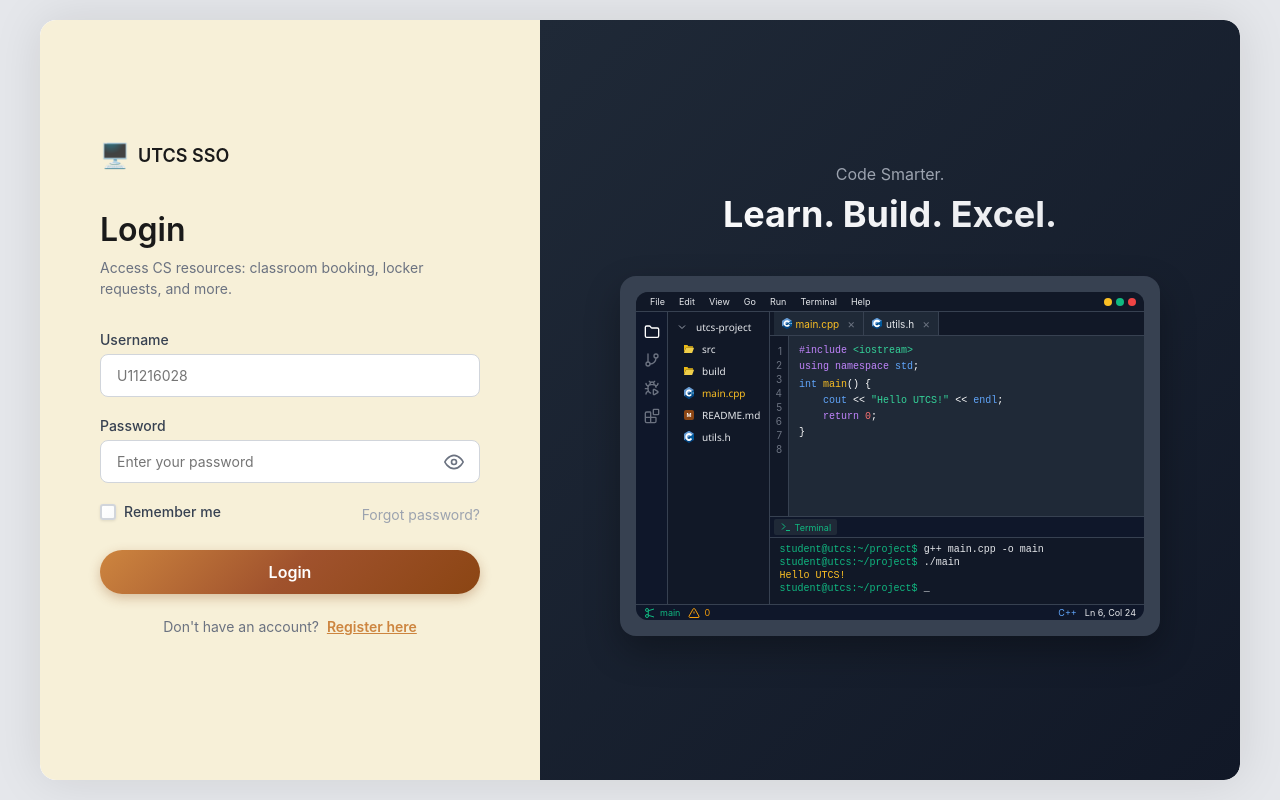
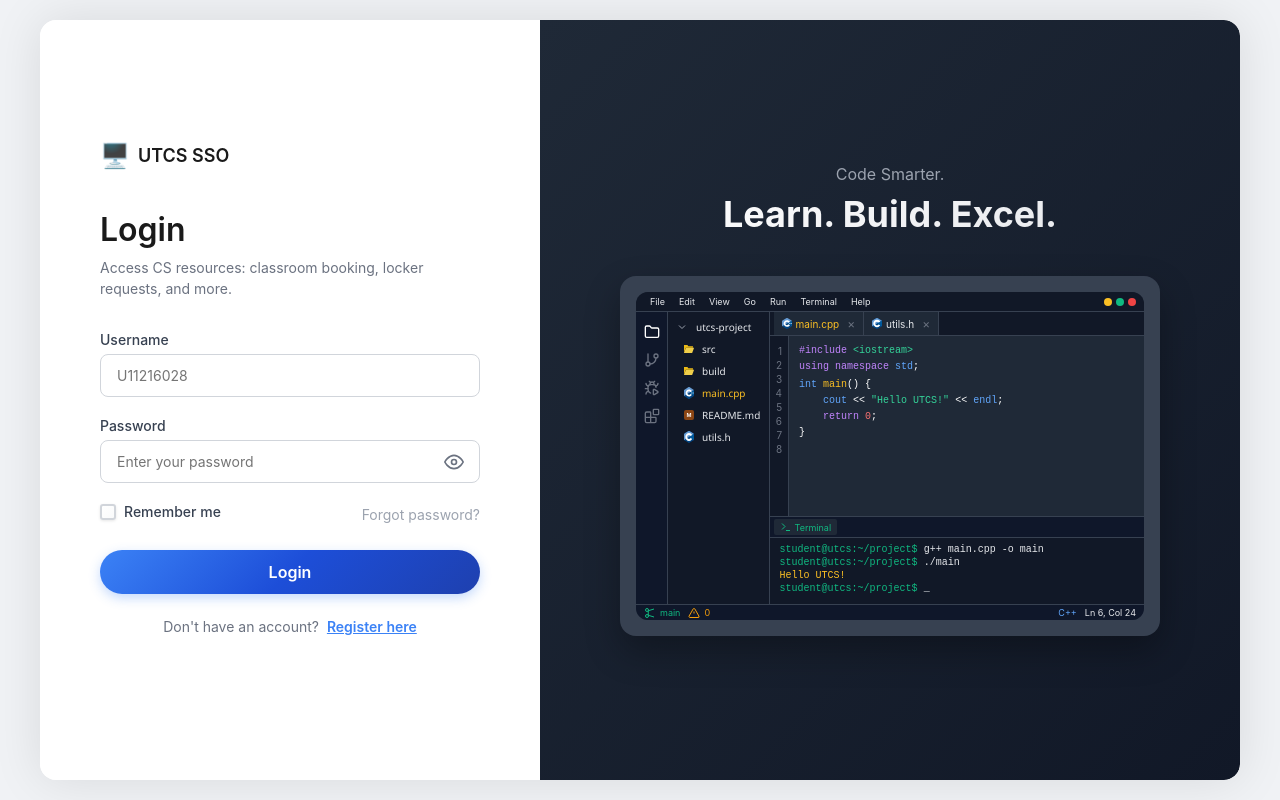
Before and after one commit to UTCS-G505/SSO-Frontend, a Vue app: page /login in a window 1280 px wide. Built offline with nearby package versions, Linux system fonts and the light colour scheme; the HTML template or start-up script is replaced by a standard one.

Commit message:
style: change the theme of login page to blue

```diff
--- a/src/components/login/LoginForm.vue
+++ b/src/components/login/LoginForm.vue
@@ -174,7 +174,7 @@ const handleToggleMode = () => {
   flex-direction: column;
   justify-content: center;
   max-width: 500px;
-  background: #f7f0d8;
+  background: #fff;
   border-radius: 16px 0 0 16px;
 }
 
@@ -282,9 +282,9 @@ input:disabled {
 }
 
 .remember-me input[type='checkbox']:checked {
-  background: linear-gradient(135deg, #a0522d 0%, #8b4513 100%);
-  border-color: #a0522d;
-  box-shadow: 0 2px 4px rgba(139, 69, 19, 0.3);
+  background: linear-gradient(135deg, #3b82f6 0%, #1d4ed8 100%);
+  border-color: #3b82f6;
+  box-shadow: 0 2px 4px rgba(59, 130, 246, 0.3);
 }
 
 .remember-me input[type='checkbox']:checked::after {
@@ -312,7 +312,7 @@ input:disabled {
 .login-btn {
   width: 100%;
   padding: 12px 16px;
-  background: linear-gradient(135deg, #cd853f 0%, #a0522d 50%, #8b4513 100%);
+  background: linear-gradient(135deg, #3b82f6 0%, #1d4ed8 50%, #1e40af 100%);
   color: white;
   border: none;
   border-radius: 25px;
@@ -320,7 +320,7 @@ input:disabled {
   font-weight: 600;
   cursor: pointer;
   transition: all 0.3s ease;
-  box-shadow: 0 4px 12px rgba(139, 69, 19, 0.3);
+  box-shadow: 0 4px 12px rgba(59, 130, 246, 0.3);
   position: relative;
   overflow: hidden;
 }
@@ -338,8 +338,8 @@ input:disabled {
 
 .login-btn:hover:not(:disabled) {
   transform: translateY(-2px);
-  box-shadow: 0 6px 20px rgba(139, 69, 19, 0.4);
-  background: linear-gradient(135deg, #daa520 0%, #cd853f 50%, #a0522d 100%);
+  box-shadow: 0 6px 20px rgba(59, 130, 246, 0.4);
+  background: linear-gradient(135deg, #60a5fa 0%, #3b82f6 50%, #1d4ed8 100%);
 }
 
 .login-btn:hover:not(:disabled)::before {
@@ -382,7 +382,7 @@ input:disabled {
 .toggle-btn {
   background: none;
   border: none;
-  color: #cd853f;
+  color: #3b82f6;
   font-weight: 600;
   cursor: pointer;
   font-size: 14px;
@@ -392,7 +392,7 @@ input:disabled {
 }
 
 .toggle-btn:hover:not(:disabled) {
-  color: #a0522d;
+  color: #1d4ed8;
 }
 
 .toggle-btn:disabled {
--- a/src/views/LoginView.vue
+++ b/src/views/LoginView.vue
@@ -52,7 +52,7 @@ const handleLogin = () => {
   display: flex;
   align-items: center;
   justify-content: center;
-  background: #e5e7eb;
+  background: #f0f2f5;
   font-family: -apple-system, BlinkMacSystemFont, 'Segoe UI', 'Roboto', sans-serif;
 }
 
```
